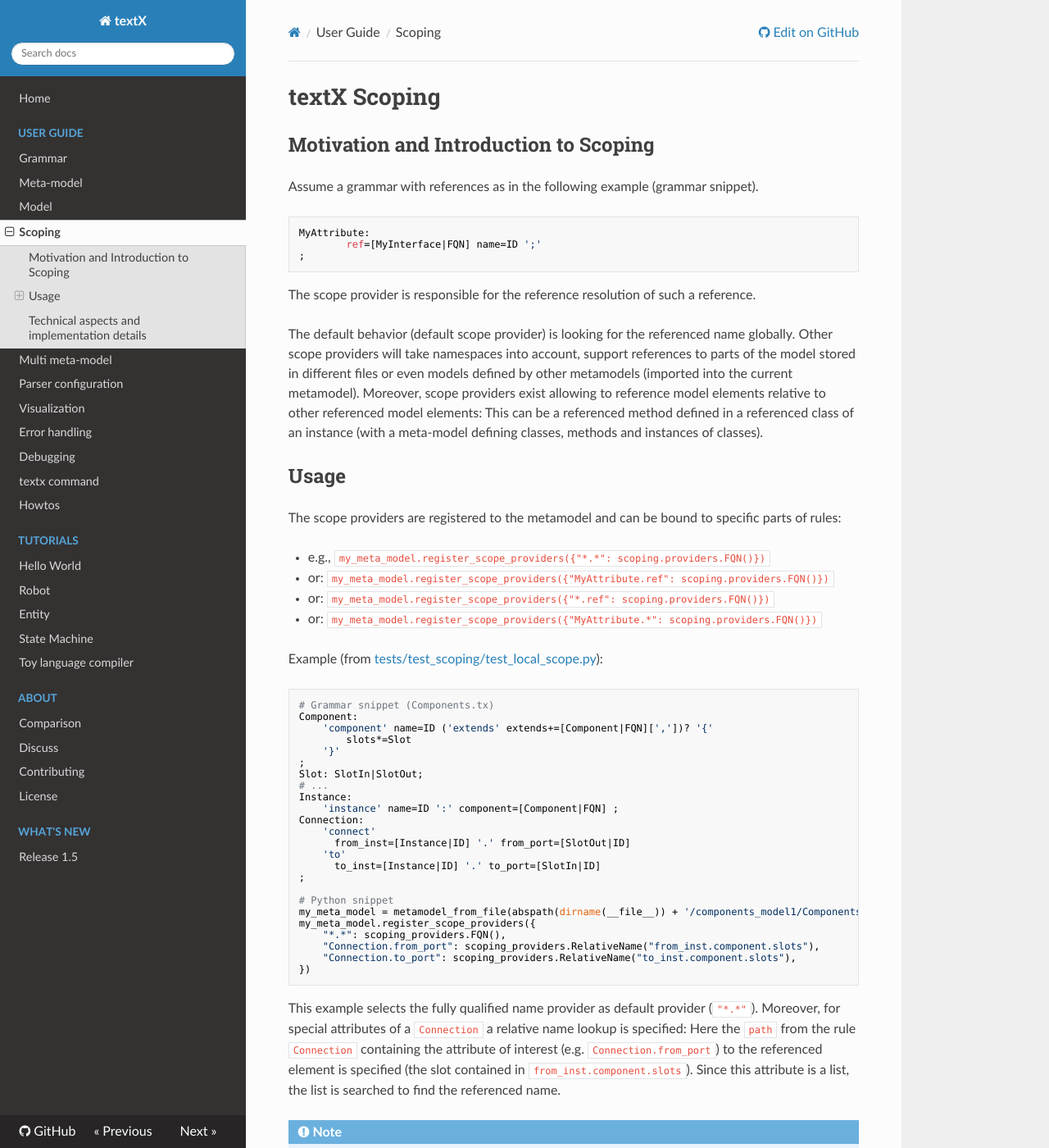
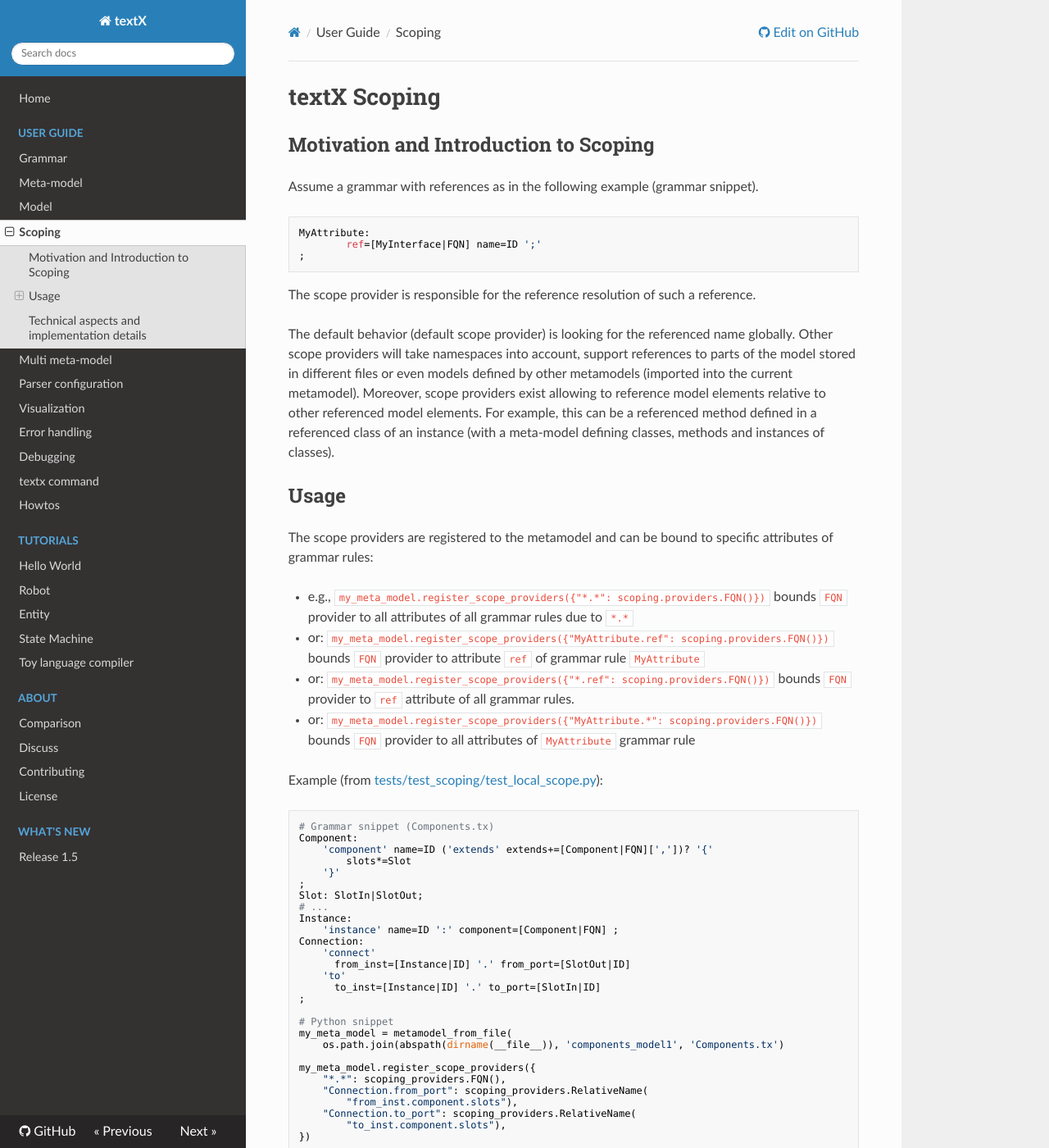
Before and after one commit to textX/textX, an MkDocs documentation site: the page built from docs/scoping.md, in a window 1280 px wide and 1400 px high. Shown: the whole window at 82% size. Built offline with MkDocs 1.6.1, drawn with Linux system fonts in a browser that asks for light colours; nearby versions of some CDN libraries; comment, search, counter and statistics services are not loaded; some of the changed text lies outside the part shown.

Commit message:
Additions/fixes in scoping docs.

```diff
--- a/docs/scoping.md
+++ b/docs/scoping.md
@@ -17,20 +17,24 @@
 references to parts of the model stored in different files or even models
 defined by other metamodels (imported into the current metamodel). Moreover,
 scope providers exist allowing to reference model elements relative to other
-referenced model elements: This can be a referenced method defined in a
-referenced class of an instance (with a meta-model defining classes, methods and
-instances of classes).
+referenced model elements. For example, this can be a referenced method defined
+in a referenced class of an instance (with a meta-model defining classes,
+methods and instances of classes).
 
 
 ## Usage
 
 The scope providers are registered to the metamodel and can be bound to specific
-parts of rules:
+attributes of grammar rules:
 
  * e.g., `my_meta_model.register_scope_providers({"*.*": scoping.providers.FQN()})`
+   bounds `FQN` provider to all attributes of all grammar rules due to `*.*`
  * or: `my_meta_model.register_scope_providers({"MyAttribute.ref": scoping.providers.FQN()})`
+   bounds `FQN` provider to attribute `ref` of grammar rule `MyAttribute`
  * or: `my_meta_model.register_scope_providers({"*.ref": scoping.providers.FQN()})`
+   bounds `FQN` provider to `ref` attribute of all grammar rules.
  * or: `my_meta_model.register_scope_providers({"MyAttribute.*": scoping.providers.FQN()})`
+   bounds `FQN` provider to all attributes of `MyAttribute` grammar rule
 
 Example (from [tests/test_scoping/test_local_scope.py](https://github.com/igordejanovic/textX/blob/master/tests/functional/test_scoping/test_local_scope.py)):
 
@@ -52,11 +56,15 @@
     ;
 
     # Python snippet
-    my_meta_model = metamodel_from_file(abspath(dirname(__file__)) + '/components_model1/Components.tx')
+    my_meta_model = metamodel_from_file(
+        os.path.join(abspath(dirname(__file__)), 'components_model1', 'Components.tx')
+
     my_meta_model.register_scope_providers({
         "*.*": scoping_providers.FQN(),
-        "Connection.from_port": scoping_providers.RelativeName("from_inst.component.slots"),
-        "Connection.to_port": scoping_providers.RelativeName("to_inst.component.slots"),
+        "Connection.from_port": scoping_providers.RelativeName(
+            "from_inst.component.slots"),
+        "Connection.to_port": scoping_providers.RelativeName(
+            "to_inst.component.slots"),
     })
 
 
@@ -147,9 +155,9 @@
 
 The scope providers are python callables accepting `obj, attr, obj_ref`:
 
- * `obj`     : the object representing the start of the search (e.g., a rule
-             (e.g. `MyAttribute` in the example above, or the model)
- * `attr`    : a reference to the attribute `ref`
+ * `obj`     : the object representing the start of the search (e.g., a rule,
+               like`MyAttribute` in the example above, or the model)
+ * `attr`    : a reference to the attribute (e.g. `ref` in the first example above)
  * `obj_ref` : a `textx.model.ObjCrossRef` - the reference to be resolved
 
 The scope provider return the referenced object (e.g. a `MyInterface` object in
@@ -157,7 +165,7 @@
 nothing is found; or a `Postponed` object, see below).
 
 The scope provider is responsible to check the type and throw a
-TextXSemanticError if the type is not ok.
+`TextXSemanticError` if the type is not OK.
 
 Scope providers shall be stateless or have unmodifiable state after
 construction: this means they should allow to be reused for different models
```
